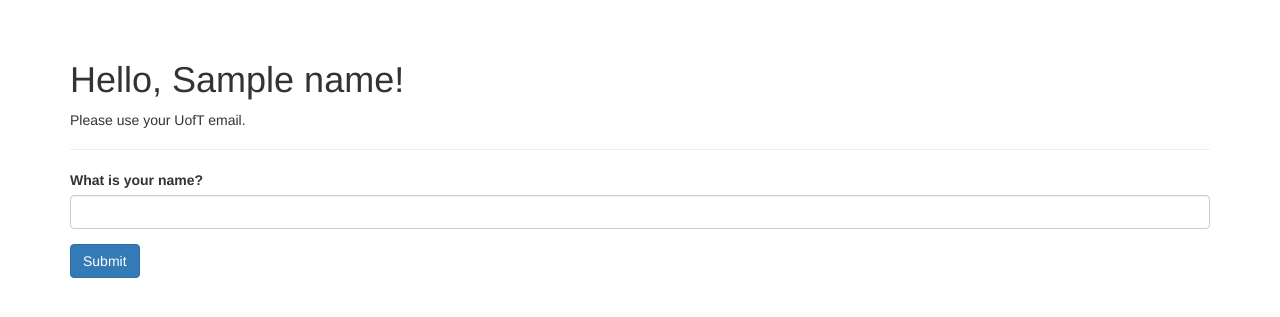
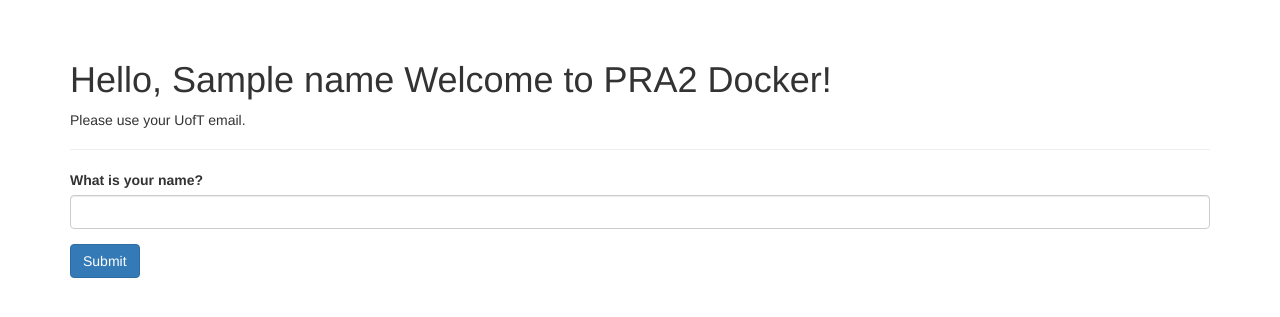
Before and after one commit to devJim03/E444-F2025-PRA2, a Flask app: template flasky/templates/section4.html in a window 1280 px wide. Shown: the part 52-369 px from the top of the page. Run offline with Flask 2, Linux system fonts and the light colour scheme; tables that the repository leaves empty hold one stand-in row (values such as "Sample post"); the template is opened without the code that fills it: values that come from a table or form of the project are taken from there, most other values are stand-ins (such as "Sample title", 1, 10 or a date in 2020); parts of the project's set-up code (start-up, migrations or seed data) failed here and were passed over; some libraries are stand-ins or nearby versions.

Commit message:
added welcome to pra2 docker

```diff
--- a/flasky/templates/section4.html
+++ b/flasky/templates/section4.html
@@ -25,7 +25,7 @@
 
     <!-- Greeting -->
     <div class="page-header">
-        <h1>Hello, {{ name }}!</h1>
+        <h1>Hello, {{ name }} Welcome to PRA2 Docker!</h1>
 
         {% if email %}
             {% if 'utoronto' in email.lower() %}
```
